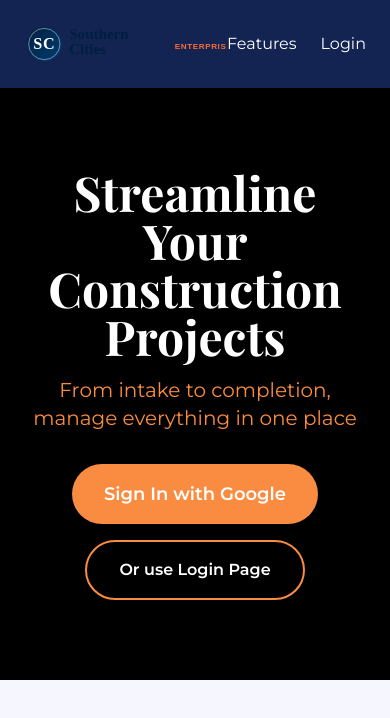
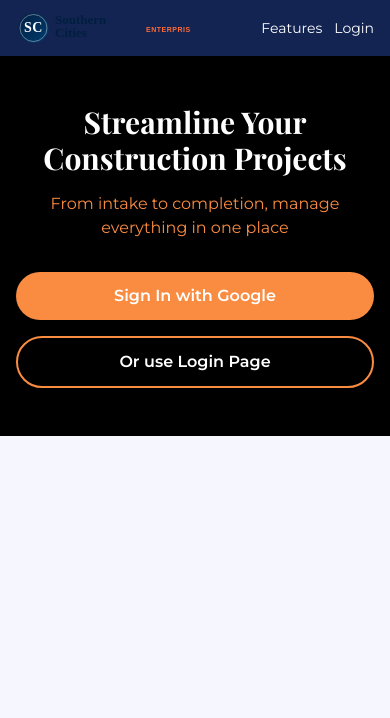
Before and after one commit to ashersoutherncities-art/sce-construction-manager, a Next.js app: page / in a window 390 px wide. Shown: the top 718 px of the page. Built offline with nearby package versions, Linux system fonts and the light colour scheme.

Commit message:
Fix mobile layout: navbar spacing, logo size, hero responsive design

```diff
--- a/pages/index.tsx
+++ b/pages/index.tsx
@@ -12,20 +12,20 @@ export default function Home() {
 
       <div className="min-h-screen bg-sce-light">
         {/* Header */}
-        <header className="bg-sce-navy text-white py-3 px-6 shadow-lg">
+        <header className="bg-sce-navy text-white py-2 md:py-3 px-4 md:px-6 shadow-lg">
           <div className="container mx-auto flex justify-between items-center">
-            <Link href="/" className="hover:opacity-80 transition-opacity">
+            <Link href="/" className="hover:opacity-80 transition-opacity flex-shrink-0">
               <img
                 src="/logos/sc-logo-horizontal.svg"
                 alt="Southern Cities Enterprises"
-                className="h-16 w-auto"
+                className="h-10 md:h-16 w-auto"
               />
             </Link>
-            <nav className="flex gap-6">
-              <Link href="/features" className="text-white hover:text-sce-orange transition-colors">
+            <nav className="flex gap-3 md:gap-6 text-sm md:text-base">
+              <Link href="/features" className="text-white hover:text-sce-orange transition-colors whitespace-nowrap">
                 Features
               </Link>
-              <Link href="/login" className="text-white hover:text-sce-orange transition-colors">
+              <Link href="/login" className="text-white hover:text-sce-orange transition-colors whitespace-nowrap">
                 Login
               </Link>
             </nav>
@@ -33,24 +33,24 @@ export default function Home() {
         </header>
 
         {/* Hero Section */}
-        <section className="bg-black text-white py-20 px-6">
-          <div className="container mx-auto text-center">
-            <h2 className="text-5xl font-serif font-bold mb-4">
+        <section className="bg-black text-white py-12 md:py-20 px-4 md:px-6">
+          <div className="container mx-auto text-center max-w-2xl">
+            <h2 className="text-3xl md:text-5xl font-serif font-bold mb-4">
               Streamline Your Construction Projects
             </h2>
-            <p className="text-xl text-sce-orange mb-8">
+            <p className="text-base md:text-xl text-sce-orange mb-8">
               From intake to completion, manage everything in one place
             </p>
-            <div className="flex justify-center gap-4 flex-wrap">
+            <div className="flex flex-col md:flex-row justify-center gap-4 md:gap-6">
               <button
                 onClick={() => signIn('google')}
-                className="bg-sce-orange text-white px-8 py-4 rounded-full font-semibold hover:bg-white hover:text-sce-navy transition-all text-lg"
+                className="bg-sce-orange text-white px-6 md:px-8 py-3 md:py-4 rounded-full font-semibold hover:bg-white hover:text-sce-navy transition-all text-base md:text-lg whitespace-nowrap"
               >
                 Sign In with Google
               </button>
               <Link
                 href="/login"
-                className="border-2 border-sce-orange text-white px-8 py-4 rounded-full font-semibold hover:bg-sce-orange transition-all"
+                className="border-2 border-sce-orange text-white px-6 md:px-8 py-3 md:py-4 rounded-full font-semibold hover:bg-sce-orange transition-all text-center"
               >
                 Or use Login Page
               </Link>
--- a/pages/login.tsx
+++ b/pages/login.tsx
@@ -103,9 +103,9 @@ export default function LoginPage() {
             <div className="text-center mb-8">
               <div className="mb-6 flex justify-center">
                 <img
-                  src="/logos/sc-enterprises-01.svg"
-                  alt="Southern Cities Enterprises"
-                  className="h-20 w-auto"
+                  src="/logos/construction-logo.png"
+                  alt="Southern Cities Construction"
+                  className="h-24 w-auto"
                 />
               </div>
               <h1 className="text-2xl font-bold text-gray-900" style={{ fontFamily: 'Georgia, serif' }}>
```
Also changed, not shown: public/logos/construction-logo.png (added).
